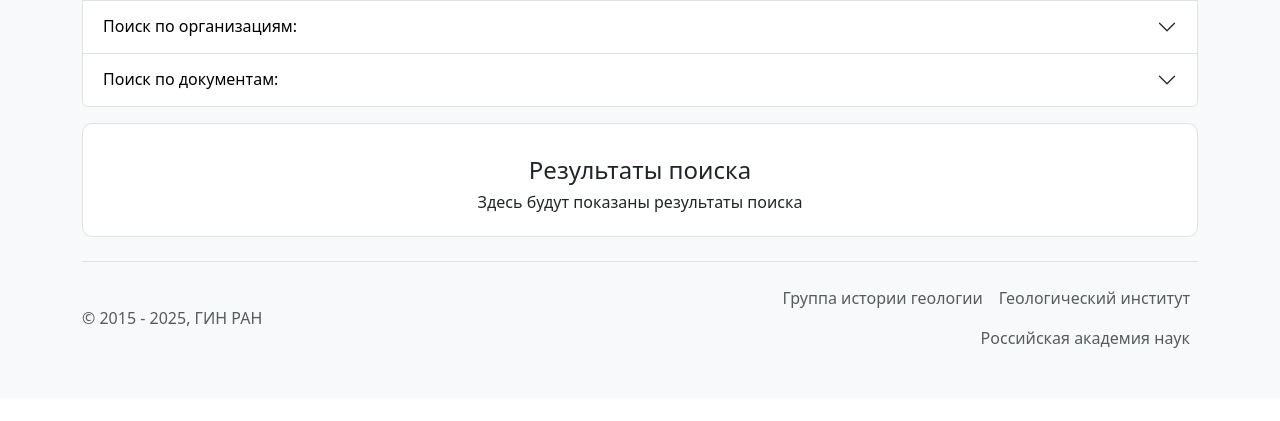
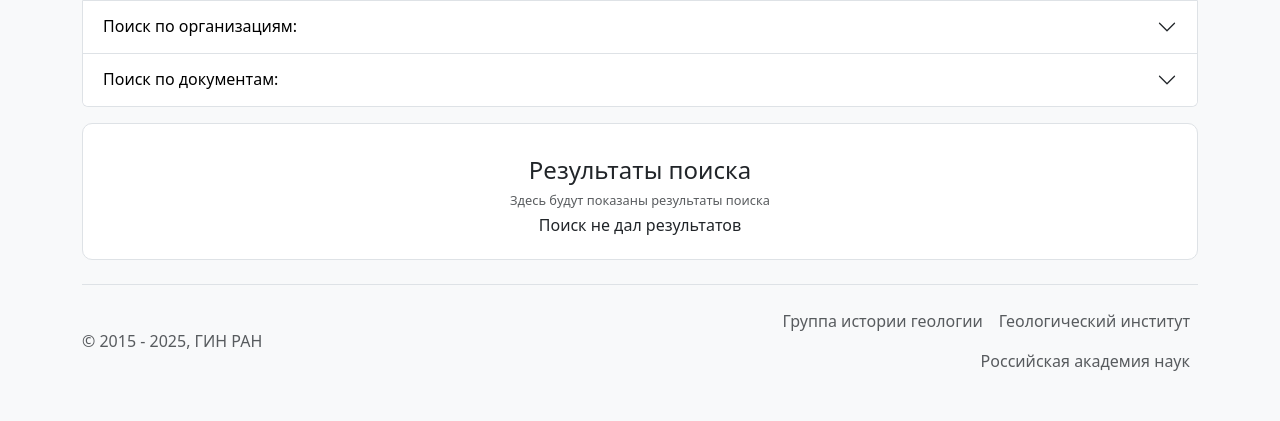
Before and after one commit to BUSH222/higeo_is, a Flask app: page /search?defaultopen=1 in a window 1280 px wide. Shown: the part 513-934 px from the top of the page. Before the commit the page ends 861 px from the top, so only its background shows below. Run offline with Flask 3, Linux system fonts and the light colour scheme; parts of the project's set-up code (start-up, migrations or seed data) failed here and were passed over.

Commit message:
Update search results display and handling for quicksearch

```diff
--- a/templates/search.html
+++ b/templates/search.html
@@ -178,7 +178,14 @@
     <div class="results-box p-3">
         <h5 class="mb-2 mt-3 text-center result-counter" style="font-size: 1.5rem;">Результаты поиска</h5>
         <div class="row">
-            <h6 class="text-center">Здесь будут показаны результаты поиска</h6>
+            {% if not request.args.get('quicksearch') %}
+            <h6 class="text-center text-muted" style="font-size: 0.8rem;">Здесь будут показаны результаты поиска</h6>
+            {% endif %}
+            {% if results|length == 0 and request.args %}
+                <h6 class="text-center">Поиск не дал результатов</h6>
+            {% elif results|length > 0 %}
+                <h6 class="text-center">Найдено {{ results|length }} результатов</h6>
+            {% endif %}
             <div class="col-12">
                 <div class="row">
                     {% set last_letter = {'l': None} %}
@@ -250,6 +257,8 @@
             }
             // If the length of params is 1, and it is person, org, or doc, redirect to list
             if (params.size === 1 && ['person', 'org', 'doc'].includes(params.get('type'))) {
+                if (spinner) spinner.classList.add('d-none');
+                searchBtn.removeAttribute('disabled');
                 window.location.href = `/list?type=${params.get('type')}`;
                 return;
             }
```
